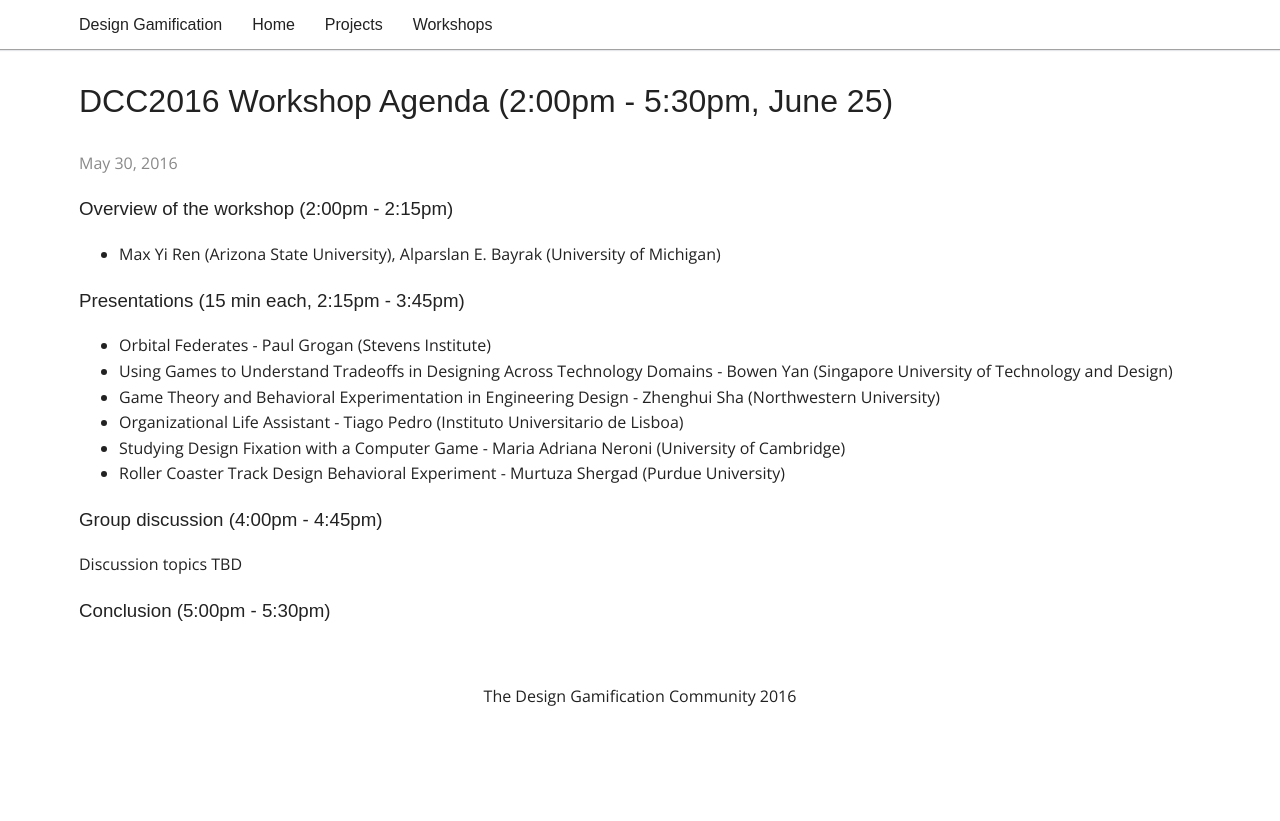
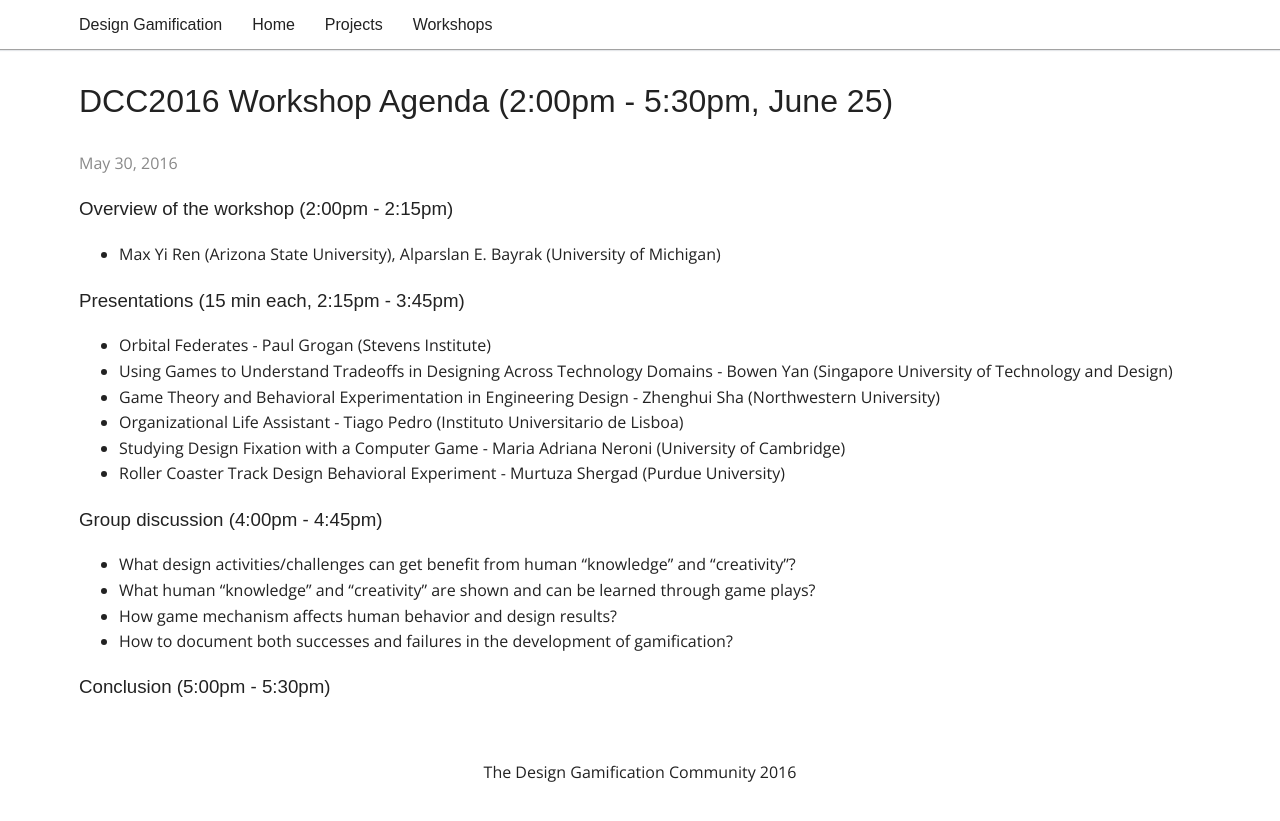
Before and after one commit to designGamification/designGamification.github.io, a Jekyll site: the page built from _posts/2016-05-30-dcc-workshop-agenda.markdown, in a window 1280 px wide. Shown: the top 821 px of the page. Built offline with Jekyll 4.4.1, drawn with Linux system fonts in a browser that asks for light colours; some web fonts are replaced.

Commit message:
added discussion topics

```diff
--- a/_posts/2016-05-30-dcc-workshop-agenda.markdown
+++ b/_posts/2016-05-30-dcc-workshop-agenda.markdown
@@ -17,6 +17,9 @@ Domains - Bowen Yan (Singapore University of Technology and Design)
 * Roller Coaster Track Design Behavioral Experiment - Murtuza Shergad (Purdue University)
 
 ### Group discussion (4:00pm - 4:45pm) ###
-Discussion topics TBD
+* What design activities/challenges can get benefit from human "knowledge" and "creativity"?
+* What human "knowledge" and "creativity" are shown and can be learned through game plays?
+* How game mechanism affects human behavior and design results?
+* How to document both successes and failures in the development of gamification?
 
 ### Conclusion (5:00pm - 5:30pm) ###
```
